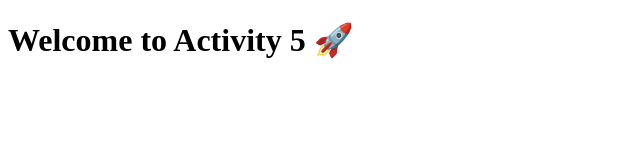
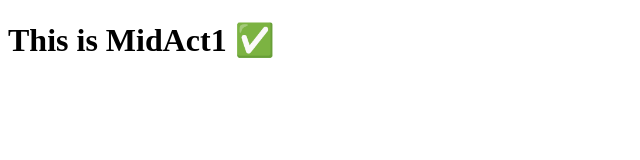
Before and after one commit to colarteirene4-hub/IreneRepo2, a plain HTML site: page index.html in a window 1280 px wide. Shown: the whole page, without its empty margins (0-640 px from the left). Drawn offline with Linux system fonts and the light colour scheme.

Commit message:
Add MidAct1

```diff
--- a/index.html
+++ b/index.html
@@ -1,5 +1,6 @@
+
 <!DOCTYPE html>
 <html>
-  <head><title>Activity 5</title></head>
-  <body><h1>Welcome to Activity 5 🚀</h1></body>
+  <head><title>MidAct1</title></head>
+  <body><h1>This is MidAct1 ✅</h1></body>
 </html>
```
